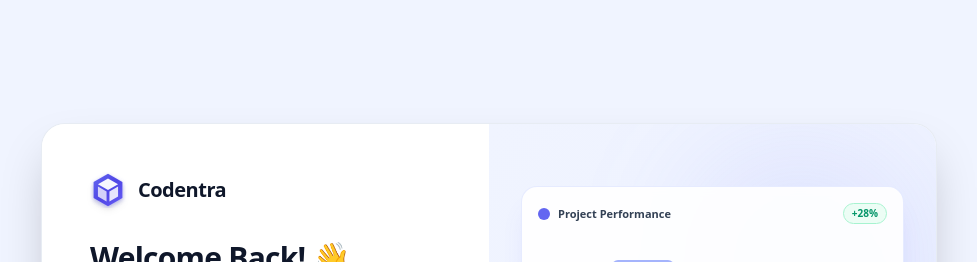
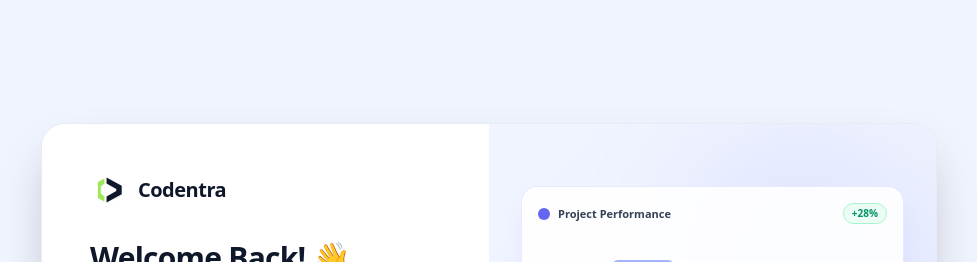
Before and after one commit to atif00150/codentraa-saas-portal-, a Next.js app in the folder frontend/: page /login in a window 1280 px wide. Shown: the top 262 px of the page, without its empty margins (151-1128 px from the left). Built offline with nearby package versions, Linux system fonts and the light colour scheme; no server answers.

Commit message:
UI: Replace logo icon with exact 2-color Hexagonal C mark from user image

```diff
--- a/frontend/components/ui/Logo.tsx
+++ b/frontend/components/ui/Logo.tsx
@@ -10,7 +10,7 @@ export default function Logo({ size = "md", variant = "dark", showText = true }:
   const iconSizes = {
     sm: "w-7 h-7",
     md: "w-9 h-9",
-    lg: "w-12 h-12",
+    lg: "w-11 h-11",
   };
 
   const textSizes = {
@@ -19,11 +19,19 @@ export default function Logo({ size = "md", variant = "dark", showText = true }:
     lg: "text-2xl",
   };
 
+  const mainColor = variant === "dark" ? "#FFFFFF" : "#0F172A";
+
   return (
     <div className="flex items-center space-x-3 select-none">
-      {/* Figma Hexagon 3D Logo Icon */}
+      {/* Exact Hexagonal "C" Brand Logo Mark from User Image */}
       <div className={`${iconSizes[size]} shrink-0 transition-transform hover:scale-105`}>
-        <img src="/logo.svg" alt="Codentra Logo" className="w-full h-full drop-shadow-md" />
+        <svg viewBox="0 0 100 100" width="100%" height="100%" className="drop-shadow-sm">
+          {/* Left Accent Bracket (Vibrant Lime Green) */}
+          <path d="M22 28 L40 18 L40 32 L30 40 L30 60 L40 68 L40 82 L22 72 Z" fill="#9FE855" />
+
+          {/* Right Hexagonal C Body */}
+          <path d="M46 15 L88 38 L88 62 L46 85 L46 68 L73 53 L73 47 L46 32 Z" fill={mainColor} />
+        </svg>
       </div>
 
       {/* Bold Typographic Brand Name: "Codentra" */}
```
Also changed, not shown: frontend/public/logo.svg.
